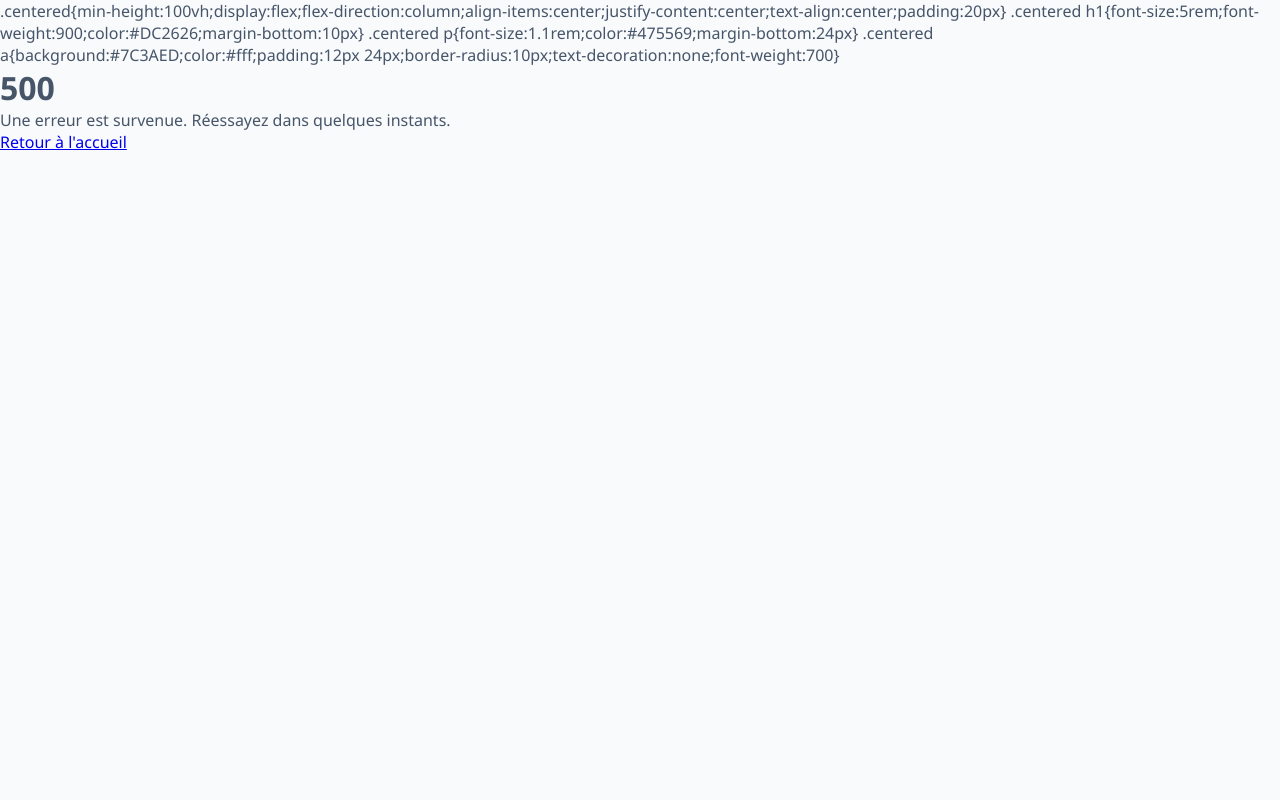
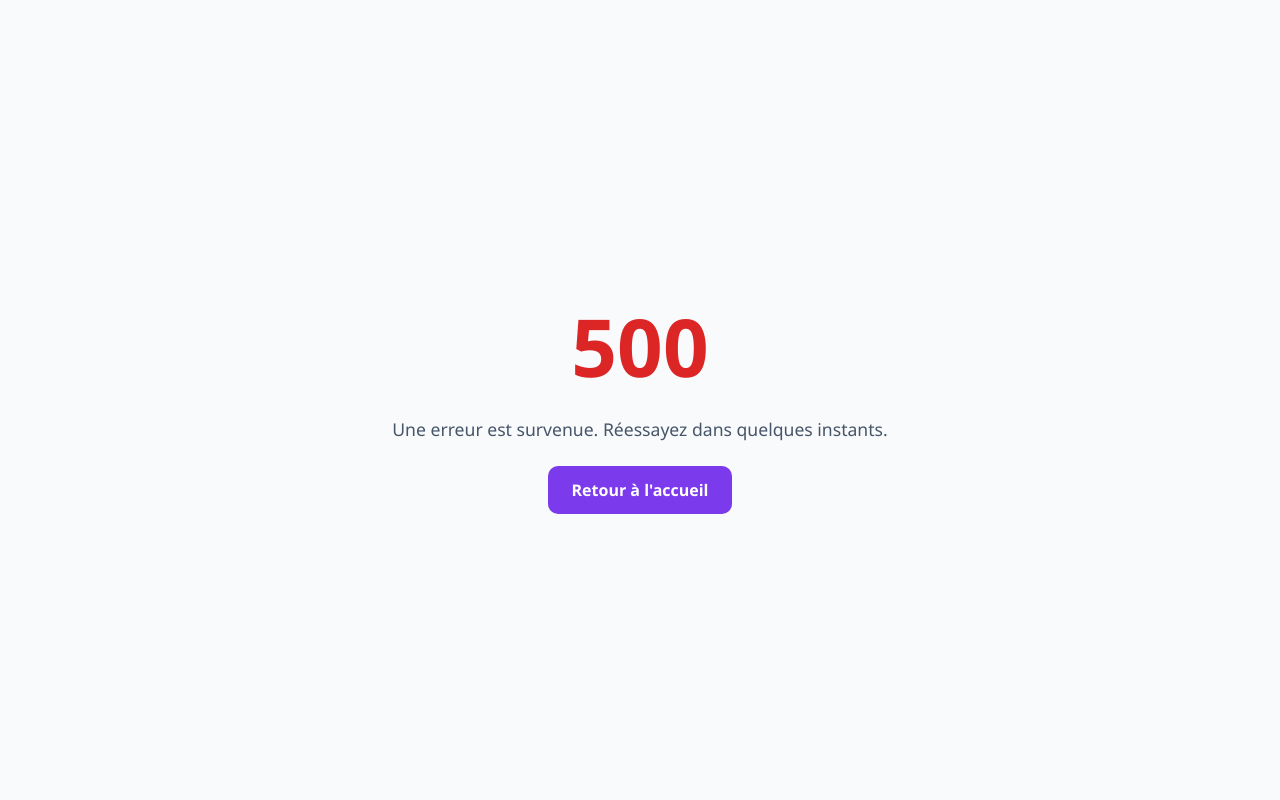
Before and after one commit to abdoula14cherif/kalilinux, a Flask app: template app/templates/errors/500.html in a window 1280 px wide. Run offline with Flask 3, Linux system fonts and the light colour scheme; the template is opened without the code that fills it, so the values that code supplies are empty.

Commit message:
Update base.html

```diff
--- a/app/templates/base.html
+++ b/app/templates/base.html
@@ -8,13 +8,49 @@
 <link rel="stylesheet" href="https://cdnjs.cloudflare.com/ajax/libs/font-awesome/6.4.0/css/all.min.css">
 <style>
 *,*::before,*::after{margin:0;padding:0;box-sizing:border-box}
-:root{--violet:#7C3AED;--violet-d:#4C1D95;--dark:#0F172A;--mid:#475569;--light:#94A3B8;--off:#F8FAFC;--white:#fff}
-body{font-family:'Segoe UI',system-ui,sans-serif;background:var(--off);color:var(--mid);min-height:100vh}
+
+:root{
+  --violet:#7C3AED;
+  --violet-d:#4C1D95;
+  --dark:#0F172A;
+  --mid:#475569;
+  --light:#94A3B8;
+  --off:#F8FAFC;
+  --white:#ffffff;
+  --gray:#E2E8F0;
+  --green:#059669;
+  --red:#DC2626;
+  --orange:#FF6600;
+  --blue:#0066FF;
+}
+
+html{scroll-behavior:smooth}
+
+body{
+  font-family:'Segoe UI',system-ui,-apple-system,sans-serif;
+  background:var(--off);
+  color:var(--mid);
+  min-height:100vh;
+  line-height:1.5;
+  -webkit-font-smoothing:antialiased;
+}
+
+a{color:inherit;text-decoration:none}
+
+img{max-width:100%;height:auto;display:block}
+
+button{font-family:inherit;cursor:pointer}
+
+input,textarea,select{font-family:inherit}
+
+{% block extra_css %}{% endblock %}
 </style>
-{% block extra_css %}{% endblock %}
 </head>
 <body>
+
 {% block content %}{% endblock %}
+
 {% block extra_js %}{% endblock %}
+
 </body>
 </html>
```
